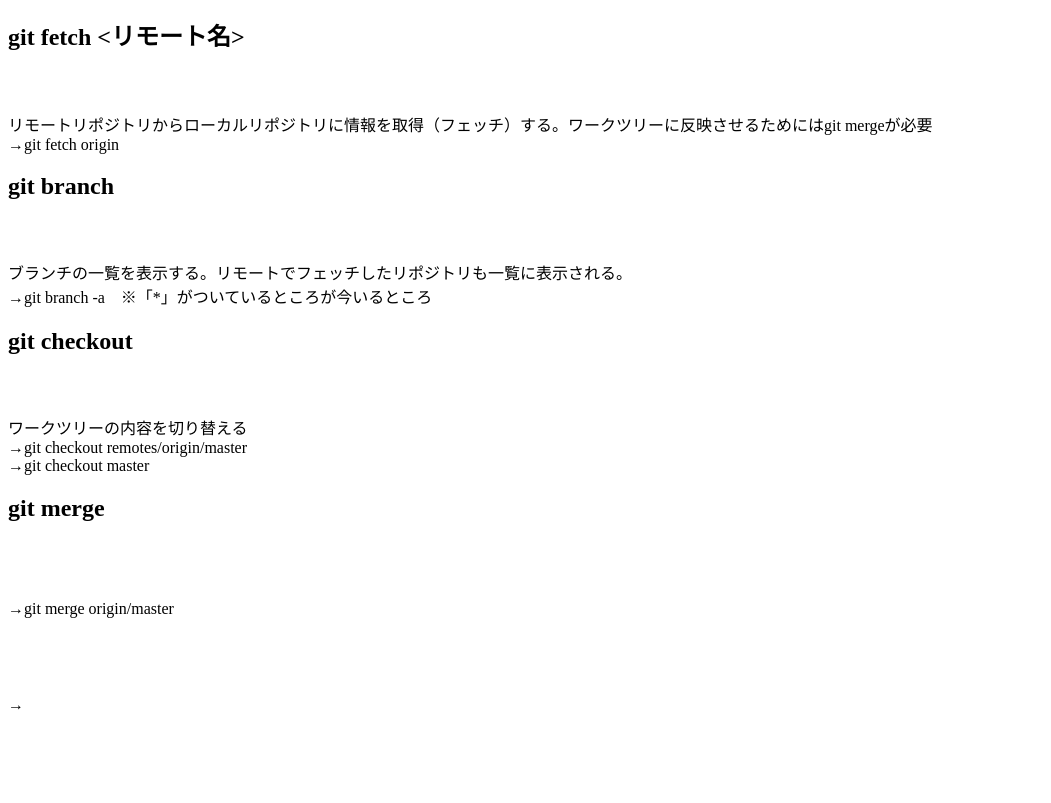
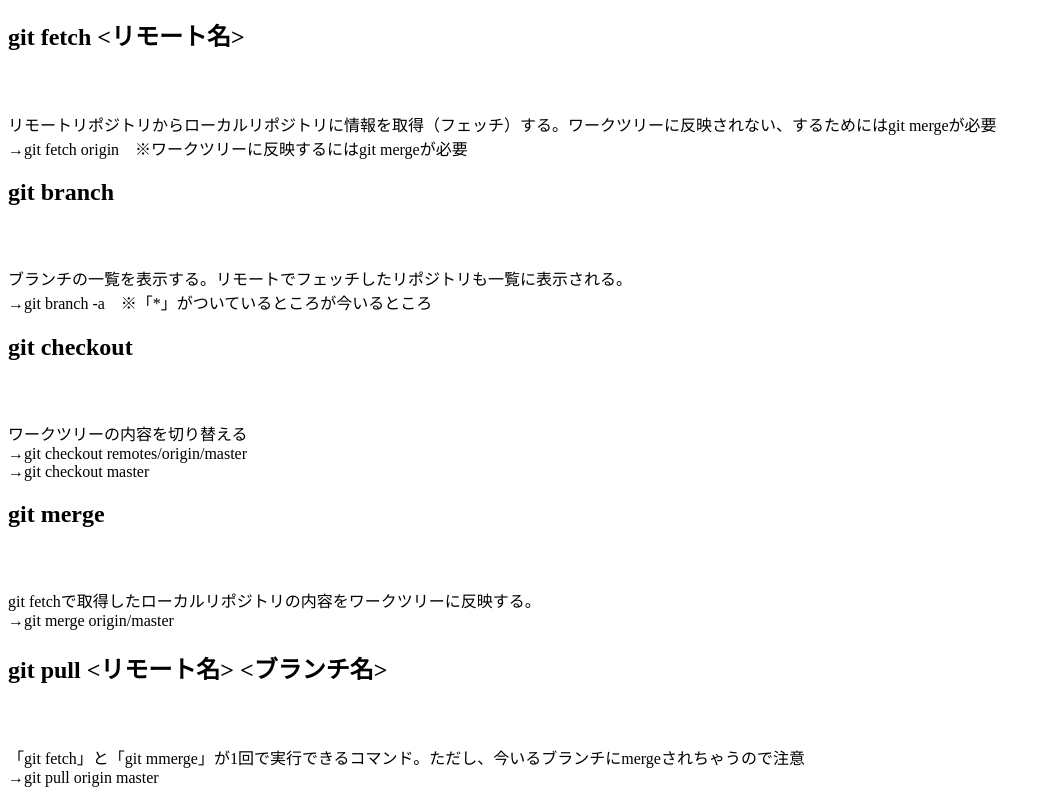
Before and after one commit to sawarin/git_tutorial, a plain HTML site: page index.html in a window 1280 px wide. Shown: the part 2017-2820 px from the top of the page, without its empty margins (0-1051 px from the left). Before the commit the page ends 2747 px from the top, so only its background shows below. Drawn offline with Linux system fonts and the light colour scheme.

Commit message:
git pull追加

```diff
--- a/index.html
+++ b/index.html
@@ -65,8 +65,8 @@
     →git remote -v</p>
 
 <h2>git fetch <リモート名></h2>
-　<p>リモートリポジトリからローカルリポジトリに情報を取得（フェッチ）する。ワークツリーに反映させるためにはgit mergeが必要<br>
-    →git fetch origin</p>
+　<p>リモートリポジトリからローカルリポジトリに情報を取得（フェッチ）する。ワークツリーに反映されない、するためにはgit mergeが必要<br>
+    →git fetch origin　※ワークツリーに反映するにはgit mergeが必要</p>
 
 <h2>git branch</h2>
 　<p>ブランチの一覧を表示する。リモートでフェッチしたリポジトリも一覧に表示される。<br>
@@ -78,9 +78,9 @@
     →git checkout master</p>
 
 <h2>git merge</h2>
-　<p><br>
+　<p>git fetchで取得したローカルリポジトリの内容をワークツリーに反映する。<br>
     →git merge origin/master</p>
 
-<h2></h2>
-　<p><br>
-    →</p>
+<h2>git pull <リモート名> <ブランチ名></h2>
+　<p>「git fetch」と「git mmerge」が1回で実行できるコマンド。ただし、今いるブランチにmergeされちゃうので注意<br>
+    →git pull origin master</p>
```
